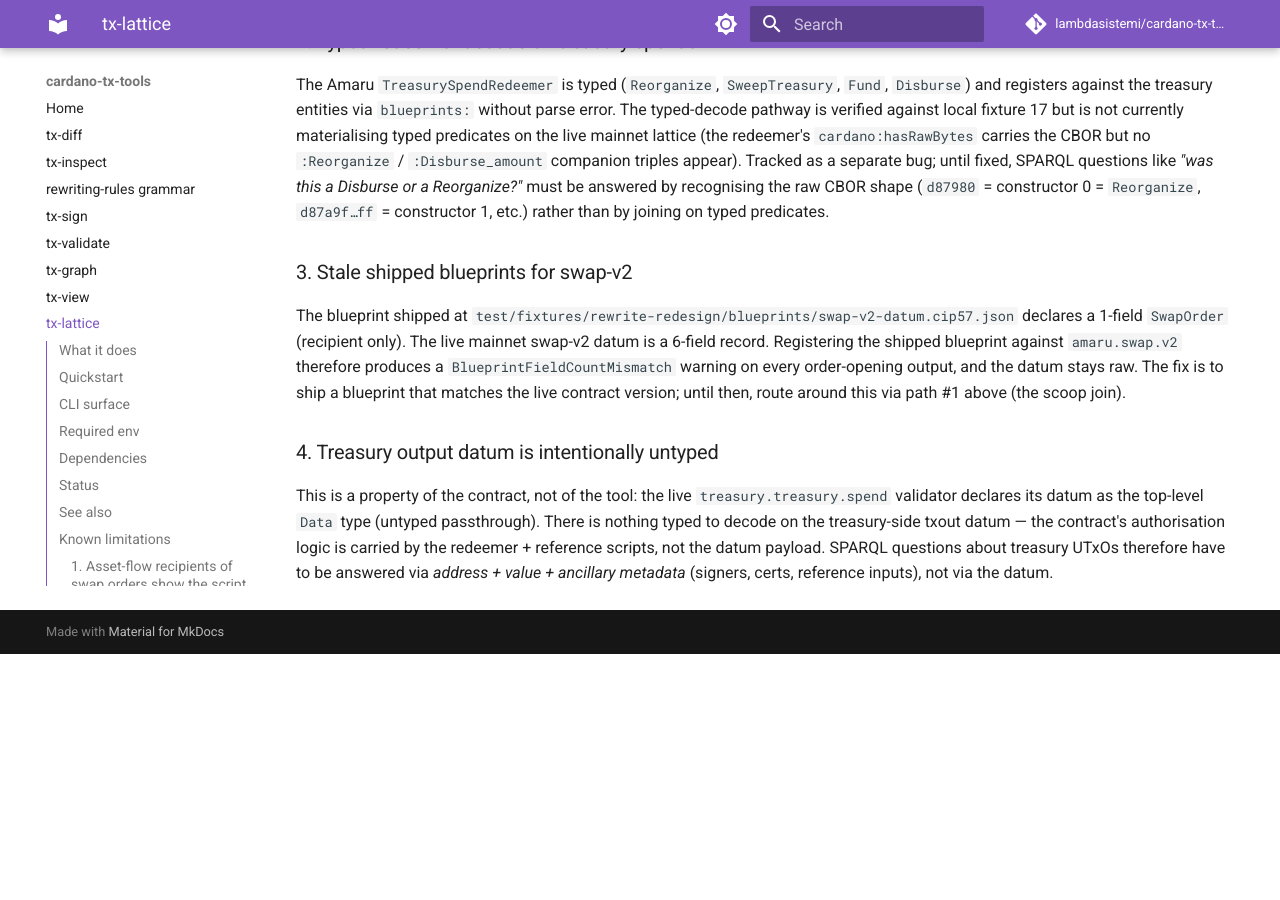
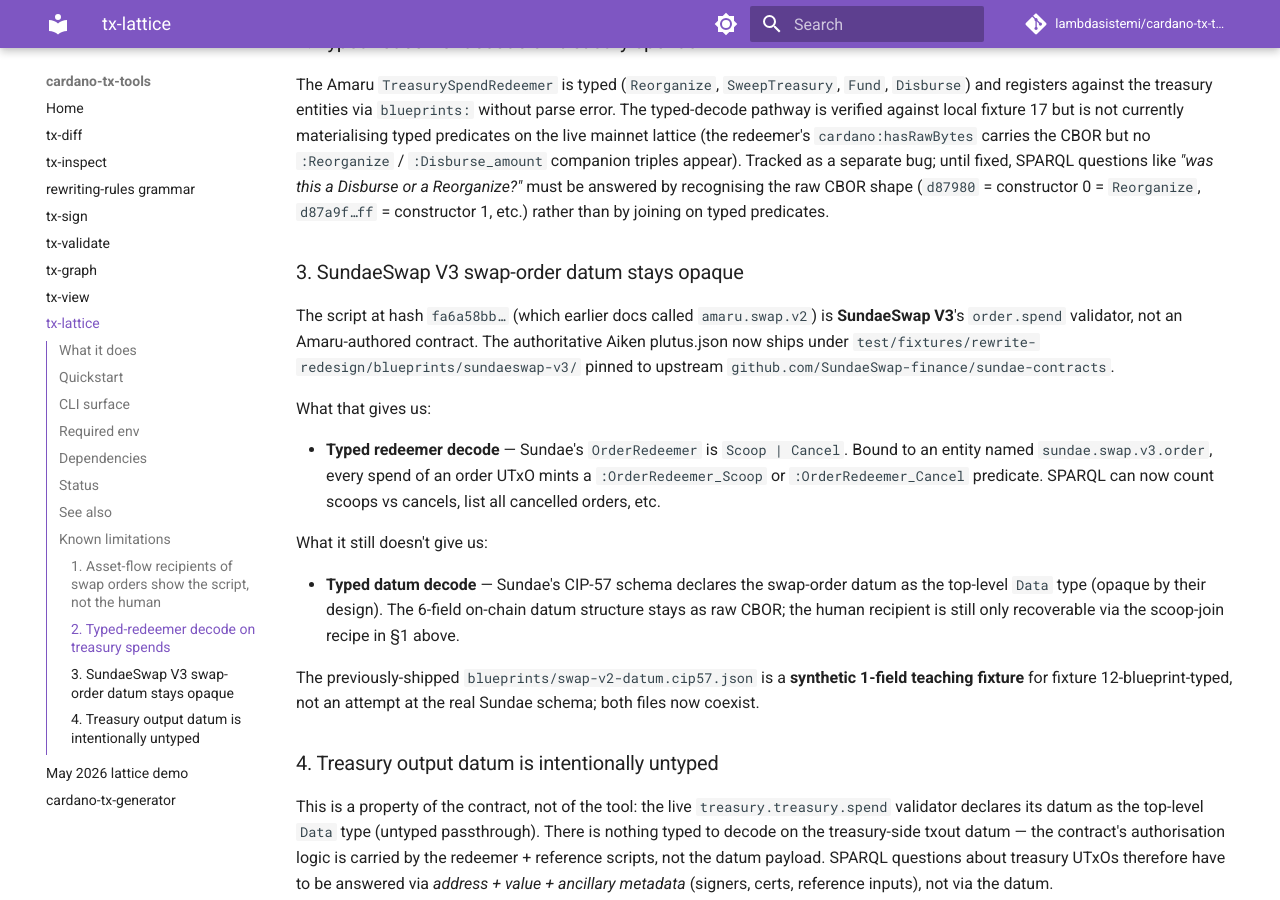
Before and after one commit to lambdasistemi/cardano-tx-tools, an MkDocs documentation site: the page built from docs/tx-lattice.md, in a window 1280 px wide and 900 px high, scrolled down 3295 px. Built offline with MkDocs 1.6.1 and Material for MkDocs 9.7.7, drawn with Linux system fonts in a browser that asks for light colours; comment, search, counter and statistics services are not loaded; before the commit the page ends 3949 px from its top, so only the background shows below that.

Commit message:
feat(blueprints): ship SundaeSwap V3 plutus.json + typed redeemer decode (#103)
The script at hash fa6a58bbe2d0ff05534431c8e2f0ef2cbdc1602a8456e4b13c8f3077
that the May 2026 lattice was calling `amaru.swap.v2` is actually
SundaeSwap V3's `order.spend` validator — authoritatively named
`sundaeOrderScriptHashMainnet` in
/code/amaru-treasury-tx/lib/Amaru/Treasury/Constants.hs.

This PR ships SundaeSwap's authoritative Aiken-generated
plutus.json under test/fixtures/rewrite-redesign/blueprints/
sundaeswap-v3/, pinned to upstream commit be33466b7dbe0f8e6c0e0f46
ff23737897f45835 of github.com/SundaeSwap-finance/sundae-contracts
(Apache-2.0). The pin.json sibling records the upstream commit ref
+ fetch-date so refreshes can be reproduced.

Two things land:

* **Typed redeemer decode** — Sundae V3's OrderRedeemer is
  `Scoop | Cancel`. Bound to an entity named
  `sundae.swap.v3.order` in a rules.yaml, every redeemer that
  spends a Sundae-order UTxO now emits a typed
  :OrderRedeemer_Scoop or :OrderRedeemer_Cancel predicate.
  Enables new SPARQL queries: count scoops vs cancels, list
  every cancelled order, etc.
* **Honest naming in the presentation** — the May 2026 lattice
  doc's limitation #5 ("stale swap-v2 blueprint") is marked
  resolved-and-reclassified: the contract is Sundae's, not
  Amaru's, and the correct rules.yaml entity name is
  `sundae.swap.v3.order`.

What this PR does NOT land:

* Typed datum decode — Sundae's CIP-57 declares the swap-order
  datum as the top-level `Data` type (intentional, by their
  design). The 6-field on-chain shape stays opaque. Q10's
  scoop-join workaround for finding the human recipient stays
  in place. An operator-attested datum projection (a follow-up
  ticket to be filed) is the architecturally clean path.

Tests:

* New positive spec under BlueprintLoadSpec — loads the Sundae
  V3 plutus.json via loadRulesFile and confirms registration.
* docs/may-2026-amaru-lattice.md limitation #5 marked resolved.
* docs/tx-lattice.md limitation #3 re-titled and clarified.
* mkdocs build --strict green; all unit tests pass locally;
  all 6 flake checks (lint, unit, build, e2e, tx-generator-unit,
  tx-validate-unit) verified locally before push (the previous
  attempt failed CI because the new fixture file wasn't yet
  git-tracked — flake sources only see git-tracked content).

Closes #103.

```diff
--- a/docs/may-2026-amaru-lattice.md
+++ b/docs/may-2026-amaru-lattice.md
@@ -530,17 +530,37 @@ script-witness-class issue inside `Cardano.Tx.Graph.Emit.Decode`.
 
 ## 5. Stale swap-v2 blueprint
 
-**Impact**: the shipped `swap-v2-datum.cip57.json` declares a
-1-field `SwapOrder` (recipient credential only) but the live
-mainnet swap-order datum is a 6-field record. Registering the
-shipped blueprint against `amaru.swap.v2` produces
-`BlueprintFieldCountMismatch` warnings on every swap-order output;
-the datum stays raw. This is exactly why Q10 has to follow the
-scoop to find the recipient instead of reading it from the order's
-datum directly.
+**Resolved** (#103 — and reclassified). The script at hash
+`fa6a58bb…` is **SundaeSwap V3**'s `order.spend` validator, not
+an Amaru contract (authoritatively named
+`sundaeOrderScriptHashMainnet` in
+`/code/amaru-treasury-tx/lib/Amaru/Treasury/Constants.hs`). The
+upstream Aiken plutus.json now ships under
+`test/fixtures/rewrite-redesign/blueprints/sundaeswap-v3/` pinned
+at commit `be33466b…` of
+`github.com/SundaeSwap-finance/sundae-contracts` (Apache-2.0).
 
-**Fix**: ship a blueprint that matches the live contract version.
-A 30-minute job once the right plutus.json is identified upstream.
+What lands:
+
+- **Typed redeemer decode** — Sundae V3's `OrderRedeemer` is
+  `Scoop | Cancel`. Once registered against an entity named
+  `sundae.swap.v3.order`, every redeemer that spends a Sundae
+  order UTxO emits a `:OrderRedeemer_Scoop` or
+  `:OrderRedeemer_Cancel` predicate. New SPARQL queries:
+  "count scoops vs cancels in the month", "list every cancelled
+  order".
+
+What still doesn't land:
+
+- **Typed datum decode** — Sundae's CIP-57 blueprint types the
+  swap-order datum as `Data` (intentional, by their design).
+  The 6-field on-chain shape stays opaque. Q10 keeps the
+  scoop-join workaround for resolving the human recipient.
+
+Earlier presentation entries that named the script
+`amaru.swap.v2` (e.g. Q8/Q10 mermaid + comments) are referring
+to this same Sundae V3 order script — the correct entity name
+in `rules.yaml` is `sundae.swap.v3.order`.
 
 ## 6. `tx-lattice` is a shell prototype
 
--- a/docs/tx-lattice.md
+++ b/docs/tx-lattice.md
@@ -189,17 +189,34 @@ recognising the raw CBOR shape (`d87980` = constructor 0 =
 `Reorganize`, `d87a9f…ff` = constructor 1, etc.) rather than by
 joining on typed predicates.
 
-### 3. Stale shipped blueprints for swap-v2
+### 3. SundaeSwap V3 swap-order datum stays opaque
 
-The blueprint shipped at
-`test/fixtures/rewrite-redesign/blueprints/swap-v2-datum.cip57.json`
-declares a 1-field `SwapOrder` (recipient only). The live mainnet
-swap-v2 datum is a 6-field record. Registering the shipped
-blueprint against `amaru.swap.v2` therefore produces a
-`BlueprintFieldCountMismatch` warning on every order-opening
-output, and the datum stays raw. The fix is to ship a blueprint
-that matches the live contract version; until then, route around
-this via path #1 above (the scoop join).
+The script at hash `fa6a58bb…` (which earlier docs called
+`amaru.swap.v2`) is **SundaeSwap V3**'s `order.spend` validator,
+not an Amaru-authored contract. The authoritative Aiken plutus.json
+now ships under
+`test/fixtures/rewrite-redesign/blueprints/sundaeswap-v3/` pinned
+to upstream `github.com/SundaeSwap-finance/sundae-contracts`.
+
+What that gives us:
+
+- **Typed redeemer decode** — Sundae's `OrderRedeemer` is `Scoop |
+  Cancel`. Bound to an entity named `sundae.swap.v3.order`, every
+  spend of an order UTxO mints a `:OrderRedeemer_Scoop` or
+  `:OrderRedeemer_Cancel` predicate. SPARQL can now count scoops
+  vs cancels, list all cancelled orders, etc.
+
+What it still doesn't give us:
+
+- **Typed datum decode** — Sundae's CIP-57 schema declares the
+  swap-order datum as the top-level `Data` type (opaque by their
+  design). The 6-field on-chain datum structure stays as raw
+  CBOR; the human recipient is still only recoverable via the
+  scoop-join recipe in §1 above.
+
+The previously-shipped `blueprints/swap-v2-datum.cip57.json` is a
+**synthetic 1-field teaching fixture** for fixture 12-blueprint-typed,
+not an attempt at the real Sundae schema; both files now coexist.
 
 ### 4. Treasury output datum is intentionally untyped
 
```
Also changed, not shown: 3 other files.
